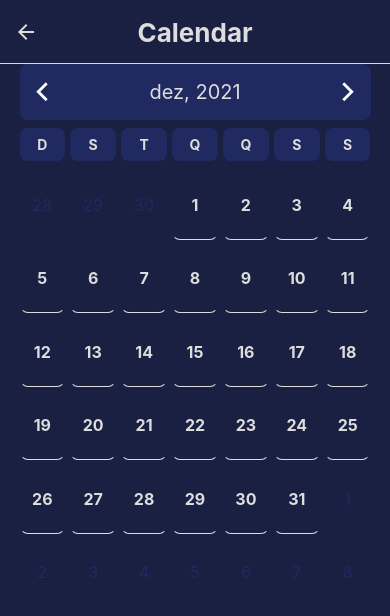
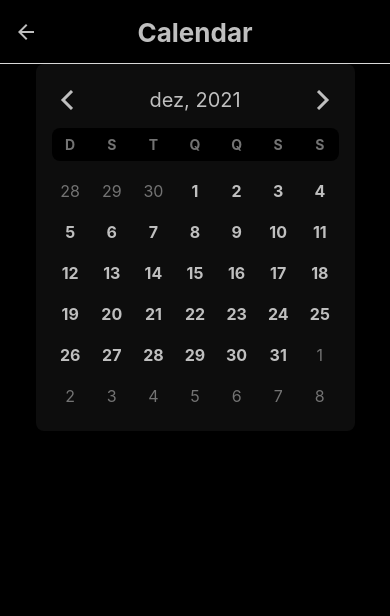
Before and after one commit to BrunoPanizzi/calendapp, a React Native app: screen /Calendar in a window 390 px wide. Shown: the top 616 px of the page. Built offline with nearby package versions, Linux system fonts and the light colour scheme.

Commit message:
design changes to the calendar

```diff
--- a/src/Navigation.js
+++ b/src/Navigation.js
@@ -14,9 +14,9 @@ export default function Navigation() {
       <Stack.Navigator
         screenOptions={{
           headerStyle: {
-            backgroundColor: defaultStyles.colors.background
+            backgroundColor: defaultStyles.colors[0]
           },
-          headerTintColor: defaultStyles.colors.text,
+          headerTintColor: defaultStyles.colors[700],
           headerTitleAlign: 'center',
           headerTitleStyle: {
             fontWeight: 'bold',
--- a/src/Screens/Calendar.js
+++ b/src/Screens/Calendar.js
@@ -8,13 +8,14 @@ export default function Calendar() {
 	return (
 		<View style={styles.container}>
 			<CalendarComp />
+			{/* <View style={{flex: 1}} /> */}
 		</View>
 	)
 }
 
 const styles = StyleSheet.create({
 	container: {
-		backgroundColor: defaultStyles.colors.background,
+		backgroundColor: defaultStyles.colors[0],
 		flex: 1,
 		alignItems: 'center'
 	},
--- a/src/Screens/Home.js
+++ b/src/Screens/Home.js
@@ -20,16 +20,16 @@ export default function Home() {
 
 const styles = StyleSheet.create({
 	container: {
-		backgroundColor: defaultStyles.colors.background,
+		backgroundColor: defaultStyles.colors[0],
 		flex: 1,
 		alignItems: 'center',
 		justifyContent: 'center'
 	},
 	text: {
-		color: defaultStyles.colors.text
+		color: defaultStyles.colors[700]
 	},
 	button: {
-		backgroundColor: defaultStyles.colors.main,
+		backgroundColor: defaultStyles.colors[50],
 		borderRadius: defaultStyles.borderRadius,
 		padding: defaultStyles.spacing.medium
 	}
--- a/src/components/CalendarComp/AnimatedMonth.js
+++ b/src/components/CalendarComp/AnimatedMonth.js
@@ -135,7 +135,7 @@ export default function AnimatedMonth({ currDate }) {
 const styles = StyleSheet.create({
 	text: {
 		position: 'absolute',
-		color: defaultStyles.colors.text,
+		color: defaultStyles.colors[700],
 		fontSize: defaultStyles.text.big,
 		textAlignVertical: 'center'
 	},
--- a/src/components/CalendarComp/Day.js
+++ b/src/components/CalendarComp/Day.js
@@ -3,7 +3,7 @@ import { StyleSheet, Text, Animated } from 'react-native'
 
 import defaultStyles from '../../styles/defaultStyles'
 
-export default function Day({ delay, day, isThisMonth }) {
+export default function Day({ delay, day, isThisMonth, size }) {
 
 	const opacity = useRef(new Animated.Value(0)).current
 
@@ -12,18 +12,17 @@ export default function Day({ delay, day, isThisMonth }) {
 			useNativeDriver: true,
 			toValue: 1,
 			duration: 200,
-			delay: delay*5
+			delay: delay * 5
 		}).start()
 	}, [])
 
 	return (
 		<Animated.View
-			onPress={() => {}}
 			style={[
 				styles.day,
-				isThisMonth ? styles.inMonth : styles.notInMonth,
-				{opacity: opacity}
-			]}>
+				{ opacity, width: size, height: size }
+			]}
+		>
 			<Text style={[
 				styles.text,
 				isThisMonth ? styles.textInMonth : styles.textNotInMonth
@@ -36,36 +35,19 @@ export default function Day({ delay, day, isThisMonth }) {
 
 const styles = StyleSheet.create({
 	day: {
-		width: '13%',
-		marginBottom: '0.6%',
-		height: '16%',
+		marginTop: '1.2857%',  // magic number do not change
 		justifyContent: 'center',
 		alignItems: 'center',
 		borderRadius: defaultStyles.borderRadius,
-		elevation: 2
-	},
-	inMonth: {
-		backgroundColor: defaultStyles.colors.background,
-		borderWidth: 1,
-		borderColor: 'transparent',
-		borderBottomColor: defaultStyles.colors.text
-	},
-	notInMonth: {
-		backgroundColor: defaultStyles.colors.background,
 	},
 	text: {
 		fontSize: 16,
-		color: defaultStyles.colors.text
+		color: defaultStyles.colors[700]
 	},
 	textInMonth: {
 		fontWeight: 'bold'
 	},
 	textNotInMonth: {
-		color: defaultStyles.colors.main
-	},
-	events: {
-		height: '50%',
-		justifyContent: 'center',
-		alignItems: 'center'
+		color: defaultStyles.colors[400]
 	}
 })
--- a/src/components/CalendarComp/Header.js
+++ b/src/components/CalendarComp/Header.js
@@ -6,32 +6,32 @@ import defaultStyles from '../../styles/defaultStyles'
 import AnimatedMonth from './AnimatedMonth'
 
 export default function Header({ currDate, previousMonth, nextMonth }) {
-
-	const days = [
-		<Text key={0} style={styles.day}>D</Text>,
-		<Text key={1} style={styles.day}>S</Text>,
-		<Text key={2} style={styles.day}>T</Text>,
-		<Text key={3} style={styles.day}>Q</Text>,
-		<Text key={4} style={styles.day}>Q</Text>,
-		<Text key={5} style={styles.day}>S</Text>,
-		<Text key={6} style={styles.day}>S</Text>,
-	]
+	const arrowConfig = {
+		size: defaultStyles.spacing.large,
+		color: defaultStyles.colors[700]
+	}
 
 	return (
 		<View>
 			<View style={styles.months}>
-				<TouchableOpacity onPress={() => previousMonth()}>
-					<Ionicons name='chevron-back' size={30} color='white' />
+				<TouchableOpacity onPress={previousMonth}>
+					<Ionicons name='chevron-back' {...arrowConfig} />
 				</TouchableOpacity>
 
 				<AnimatedMonth currDate={currDate}/>
 
-				<TouchableOpacity onPress={() => nextMonth()}>
-					<Ionicons name='chevron-forward' size={30} color='white' />
+				<TouchableOpacity onPress={nextMonth}>
+					<Ionicons name='chevron-forward' {...arrowConfig} />
 				</TouchableOpacity>
 			</View>
 			<View style={styles.weekDays}>
-				{days}
+				<Text key={0} style={styles.day}>D</Text>
+				<Text key={1} style={styles.day}>S</Text>
+				<Text key={2} style={styles.day}>T</Text>
+				<Text key={3} style={styles.day}>Q</Text>
+				<Text key={4} style={styles.day}>Q</Text>
+				<Text key={5} style={styles.day}>S</Text>
+				<Text key={6} style={styles.day}>S</Text>
 			</View>
 		</View>
 	)
@@ -39,14 +39,13 @@ export default function Header({ currDate, previousMonth, nextMonth }) {
 
 const styles = StyleSheet.create({
 	months: {
-		padding: defaultStyles.spacing.small,
-		backgroundColor: defaultStyles.colors.main,
 		flexDirection: 'row',
 		justifyContent: 'space-between',
 		alignItems: 'center',
-		borderRadius: defaultStyles.borderRadius,
 	},
 	weekDays: {
+		borderRadius: defaultStyles.borderRadius,
+		backgroundColor: defaultStyles.colors[0],
 		width: '100%',
 		flexDirection: 'row',
 		justifyContent: 'space-between',
@@ -58,8 +57,7 @@ const styles = StyleSheet.create({
 		width: '13%',
 		fontSize: defaultStyles.text.normal,
 		fontWeight: 'bold',
-		color: defaultStyles.colors.text,
-		backgroundColor: defaultStyles.colors.main,
+		color: defaultStyles.colors[400],
 		borderRadius: defaultStyles.borderRadius,
 		padding: defaultStyles.spacing.small
 	}
--- a/src/components/CalendarComp/index.js
+++ b/src/components/CalendarComp/index.js
@@ -1,5 +1,5 @@
 import { useState } from 'react'
-import { StyleSheet, View } from 'react-native'
+import { StyleSheet, View, Dimensions } from 'react-native'
 
 import defaultStyles from '../../styles/defaultStyles'
 
@@ -7,6 +7,12 @@ import Day from './Day'
 import Header from './Header'
 
 export default function CalendarComp() {
+	let { width } = Dimensions.get('window')
+
+	width *= 0.9
+
+	let padding = defaultStyles.spacing.medium
+	width -= 2 * padding
 
 	const today = new Date()
 	const [month, setMonth] = useState(new Date(today.getFullYear(), today.getMonth()))
@@ -17,7 +23,14 @@ export default function CalendarComp() {
 	for (let i = 0; i < 42; i++) {
 		let currentDay = new Date(assistDate)
 		let isThisMonth = currentDay.getMonth() === month.getMonth()
-		let dayObj = <Day key={Math.random()} delay={i} day={currentDay} isThisMonth={isThisMonth} />
+		let dayObj =
+			<Day
+				key={Math.random()}
+				delay={i}
+				day={currentDay}
+				isThisMonth={isThisMonth}
+				size={width * 0.9 * 0.13}
+			/>
 
 		daysArr.push(dayObj)
 		assistDate += 24 * 60 * 60 * 1000
@@ -33,7 +46,7 @@ export default function CalendarComp() {
 
 
 	return (
-		<View style={styles.calendar}>
+		<View style={[{ padding, width }, styles.container]}>
 			<Header
 				currDate={month}
 				previousMonth={previousMonth}
@@ -47,13 +60,12 @@ export default function CalendarComp() {
 }
 
 const styles = StyleSheet.create({
-	calendar: {
-		width: '90%',
-		height: '70%',
+	container: {
+		borderRadius: defaultStyles.borderRadius,
+		backgroundColor: defaultStyles.colors[50],
 	},
 	days: {
 		width: '100%',
-		flex: 1,
 		flexDirection: 'row',
 		flexWrap: 'wrap',
 		justifyContent: 'space-between',
--- a/src/styles/defaultStyles.js
+++ b/src/styles/defaultStyles.js
@@ -1,8 +1,16 @@
 export default {
 	colors: {
-		background: '#1A2042',
-		main: '#202A60',
-		text: '#ddd'
+		0  : '#000000',
+		50 : '#0d0d0d',
+		100: '#262626',
+		200: '#404040',
+		300: '#595959',
+		400: '#737373',
+		500: '#8c8c8c',
+		600: '#a6a6a6',
+		700: '#bfbfbf',
+		800: '#d9d9d9',
+		900: '#f2f2f2',
 	},
 	borderRadius: 8,
 	spacing: {
```
